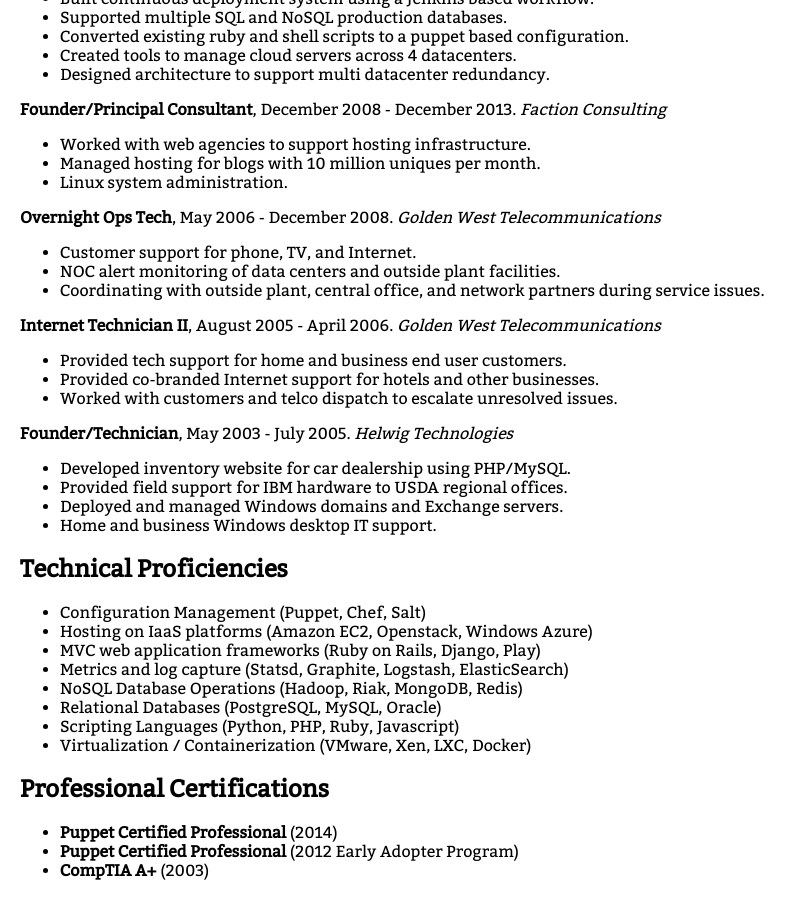
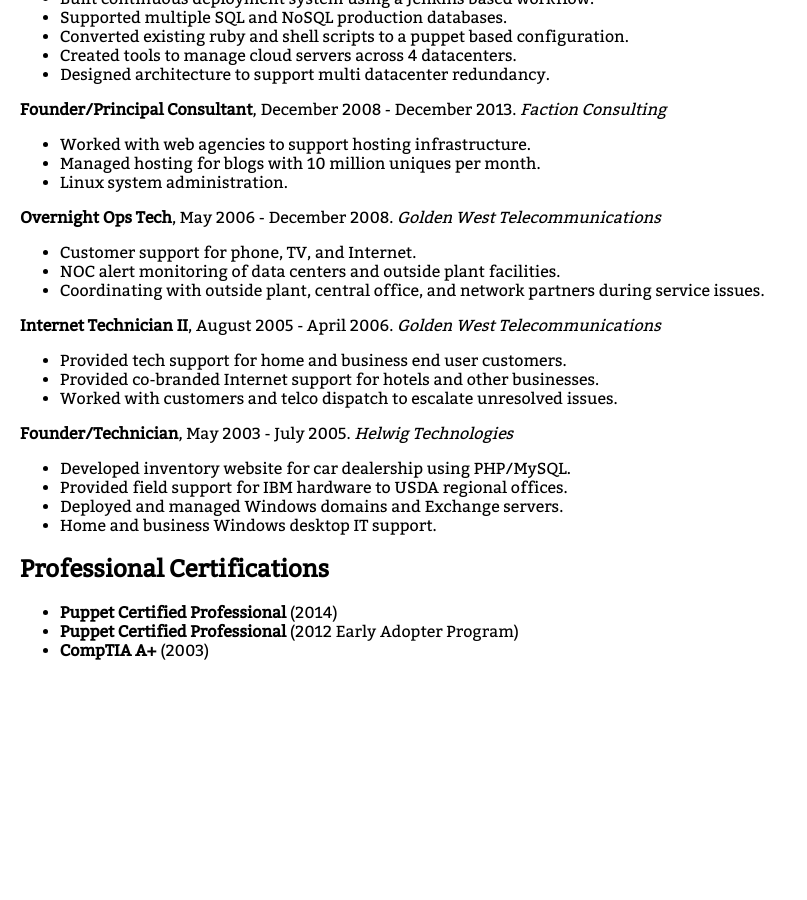
Before and after one commit to brhelwig/brandonhelwig.com, a Jekyll site: the page built from resume.md, in a window 1280 px wide and 900 px high, scrolled down 688 px. Shown: the whole window, without its empty margins (0-807 px from the left). Built offline with Jekyll 4.4.1, drawn with Linux system fonts in a browser that asks for light colours; after the commit the page ends 1368 px from its top, so only the background shows below that.

Commit message:
remove old tech stack section

```diff
--- a/resume.md
+++ b/resume.md
@@ -66,16 +66,6 @@
   * Deployed and managed Windows domains and Exchange servers.
   * Home and business Windows desktop IT support.
 
-## Technical Proficiencies
-
-  * Configuration Management (Puppet, Chef, Salt)
-  * Hosting on IaaS platforms (Amazon EC2, Openstack, Windows Azure)
-  * MVC web application frameworks (Ruby on Rails, Django, Play)
-  * Metrics and log capture (Statsd, Graphite, Logstash, ElasticSearch)
-  * NoSQL Database Operations (Hadoop, Riak, MongoDB, Redis)
-  * Relational Databases (PostgreSQL, MySQL, Oracle)
-  * Scripting Languages (Python, PHP, Ruby, Javascript)
-  * Virtualization / Containerization (VMware, Xen, LXC, Docker)
 
 ## Professional Certifications
   * **Puppet Certified Professional** (2014)
```
